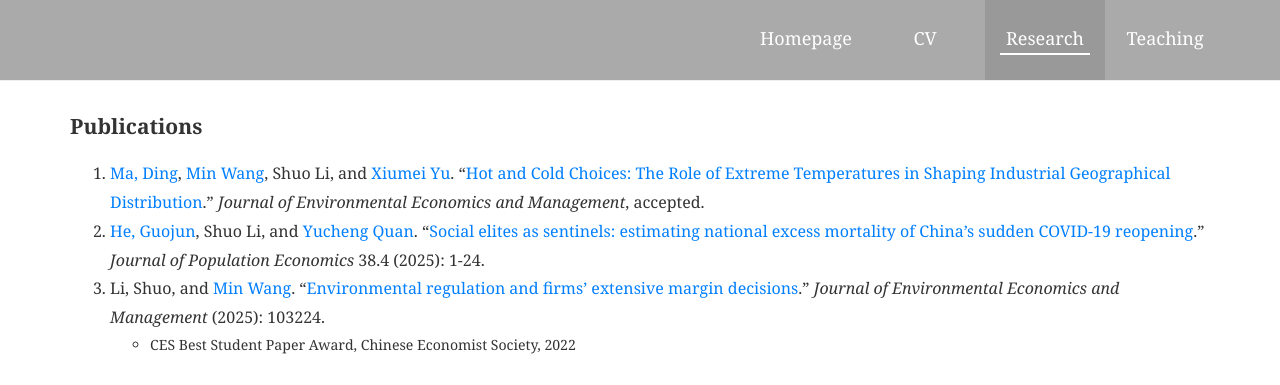
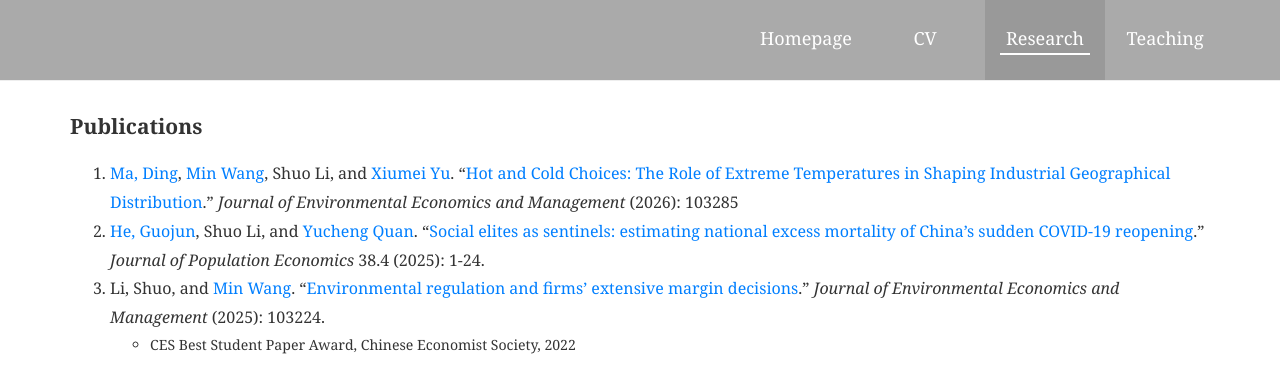
Before and after one commit to shuoliecon/shuoliecon.github.io, a Jekyll site: the page built from pages/_research/index.md, in a window 1280 px wide. Shown: the top 385 px of the page. Built offline with Jekyll 4.4.1, drawn with Linux system fonts in a browser that asks for light colours.

Commit message:
Update index.md

```diff
--- a/pages/_research/index.md
+++ b/pages/_research/index.md
@@ -7,7 +7,7 @@ no_heading: true
 
 ## Publications
 <ol>
-<li> <a href="https://dingma-econ.github.io/">Ma, Ding</a>, <a href="https://en.nsd.pku.edu.cn/faculty/fulltime/w/240007.htm">Min Wang</a>, Shuo Li, and <a href="https://csxy.zuel.edu.cn/2019/1104/c7501a227525/page.htm">Xiumei Yu</a>. “<a href="https://papers.ssrn.com/sol3/papers.cfm?abstract_id=4441897">Hot and Cold Choices: The Role of Extreme Temperatures in Shaping Industrial Geographical Distribution</a>.” <i>Journal of Environmental Economics and Management</i>, accepted.</li>
+<li> <a href="https://dingma-econ.github.io/">Ma, Ding</a>, <a href="https://en.nsd.pku.edu.cn/faculty/fulltime/w/240007.htm">Min Wang</a>, Shuo Li, and <a href="https://csxy.zuel.edu.cn/2019/1104/c7501a227525/page.htm">Xiumei Yu</a>. “<a href="https://www.sciencedirect.com/science/article/pii/S0095069626000057">Hot and Cold Choices: The Role of Extreme Temperatures in Shaping Industrial Geographical Distribution</a>.” <i>Journal of Environmental Economics and Management</i> (2026): 103285</li>
 <li> <a href="https://www.guojunhe.com/">He, Guojun</a>, Shuo Li, and <a href="https://www.yuchengquan.com/">Yucheng Quan</a>. “<a href="https://link.springer.com/article/10.1007/s00148-025-01122-2/">Social elites as sentinels: estimating national excess mortality of China’s sudden COVID-19 reopening</a>.” <i>Journal of Population Economics</i> 38.4 (2025): 1-24.</li>
 <li> Li, Shuo, and <a href="https://en.nsd.pku.edu.cn/faculty/fulltime/w/240007.htm">Min Wang</a>. “<a href="https://www.sciencedirect.com/science/article/pii/S0095069625001081/">Environmental regulation and firms’ extensive margin decisions</a>.” <i>Journal of Environmental Economics and Management</i> (2025): 103224.</li>
   <ul><li>CES Best Student Paper Award, Chinese Economist Society, 2022</li></ul>
```
